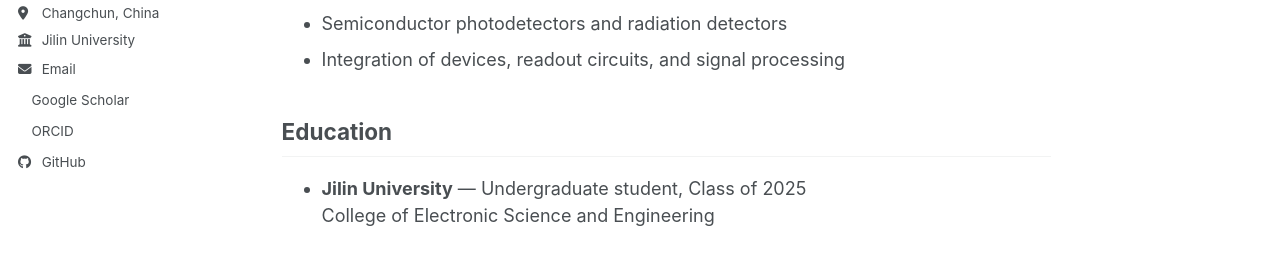
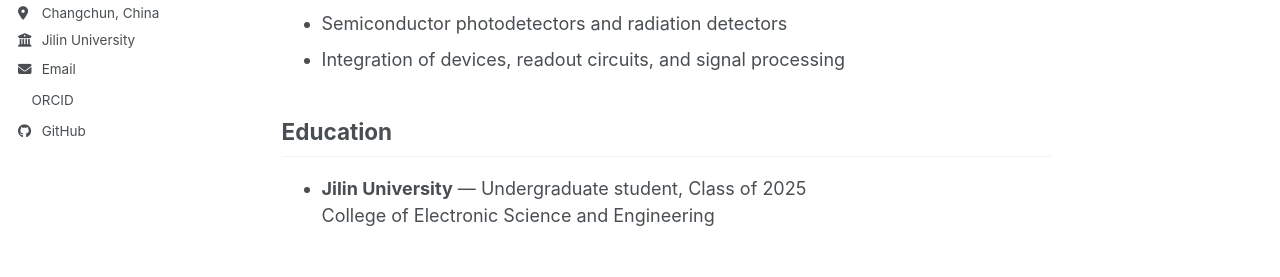
Before and after one commit to shaoweizhangxie-ai/shaoweizhangxie-ai.github.io, a Jekyll site: the page built from _pages/about.md, in a window 1280 px wide. Shown: the part 511-788 px from the top of the page. Built offline with Jekyll 4.4.1, drawn with Linux system fonts in a browser that asks for light colours; a script bundle is joined from its source files by our own code; a style sheet for code colours, icons or effects is not loaded.

Commit message:
Hide Google Scholar sidebar link
Updated googlescholar URL comment for clarity.

```diff
--- a/_config.yml
+++ b/_config.yml
@@ -35,7 +35,7 @@ author:
   # Academic websites
   academia         : # URL
   arxiv            : # URL - Update with the correct link to your profile
-  googlescholar    : "https://scholar.google.com/citations?user=PS_CX0AAAAAJ"
+  googlescholar    : # https://scholar.google.com/citations?user=PS_CX0AAAAAJ
   inspire-hep      : # URL
   impactstory      : # URL
   orcid            : "https://orcid.org/0009-0004-9482-2570"
```
